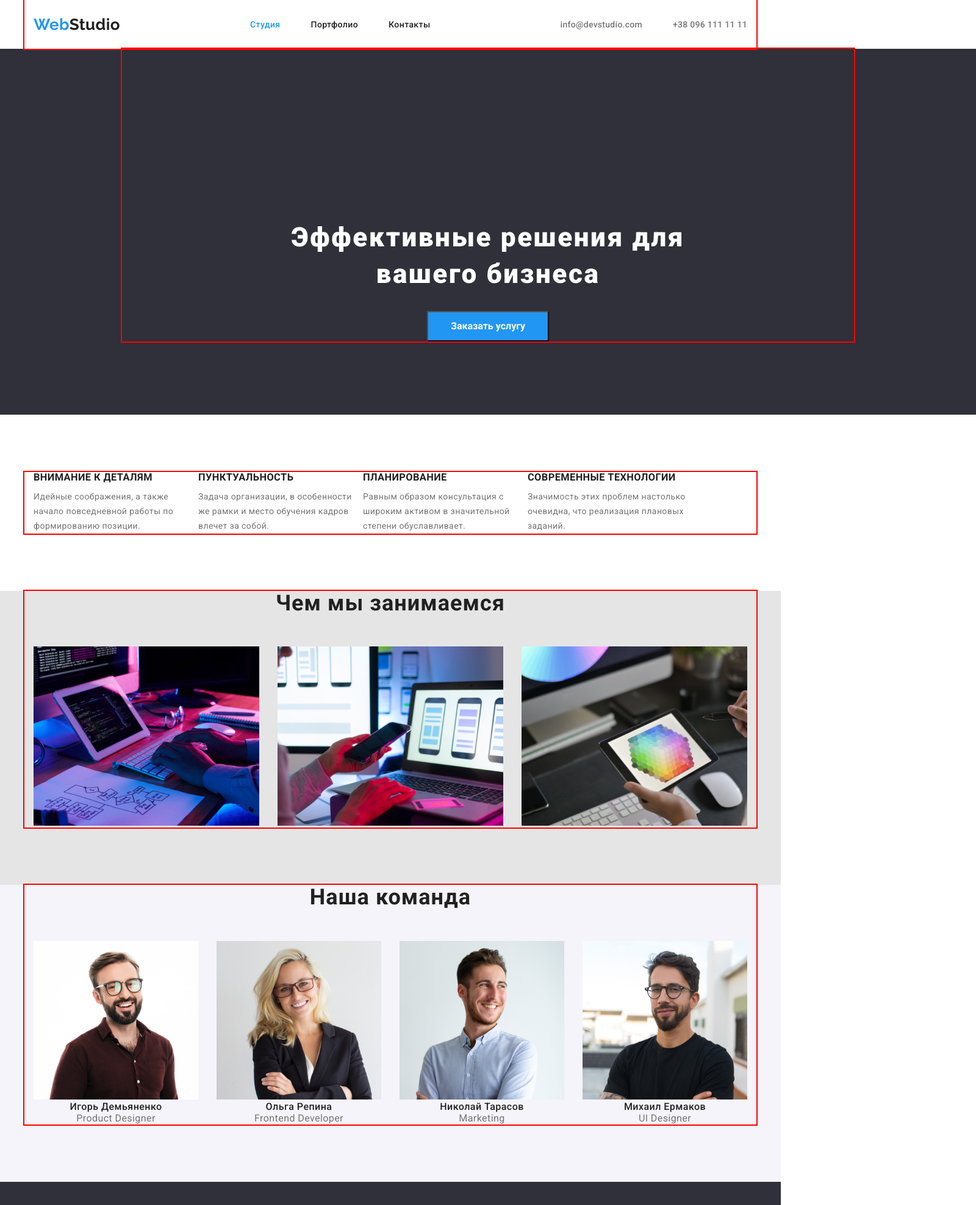
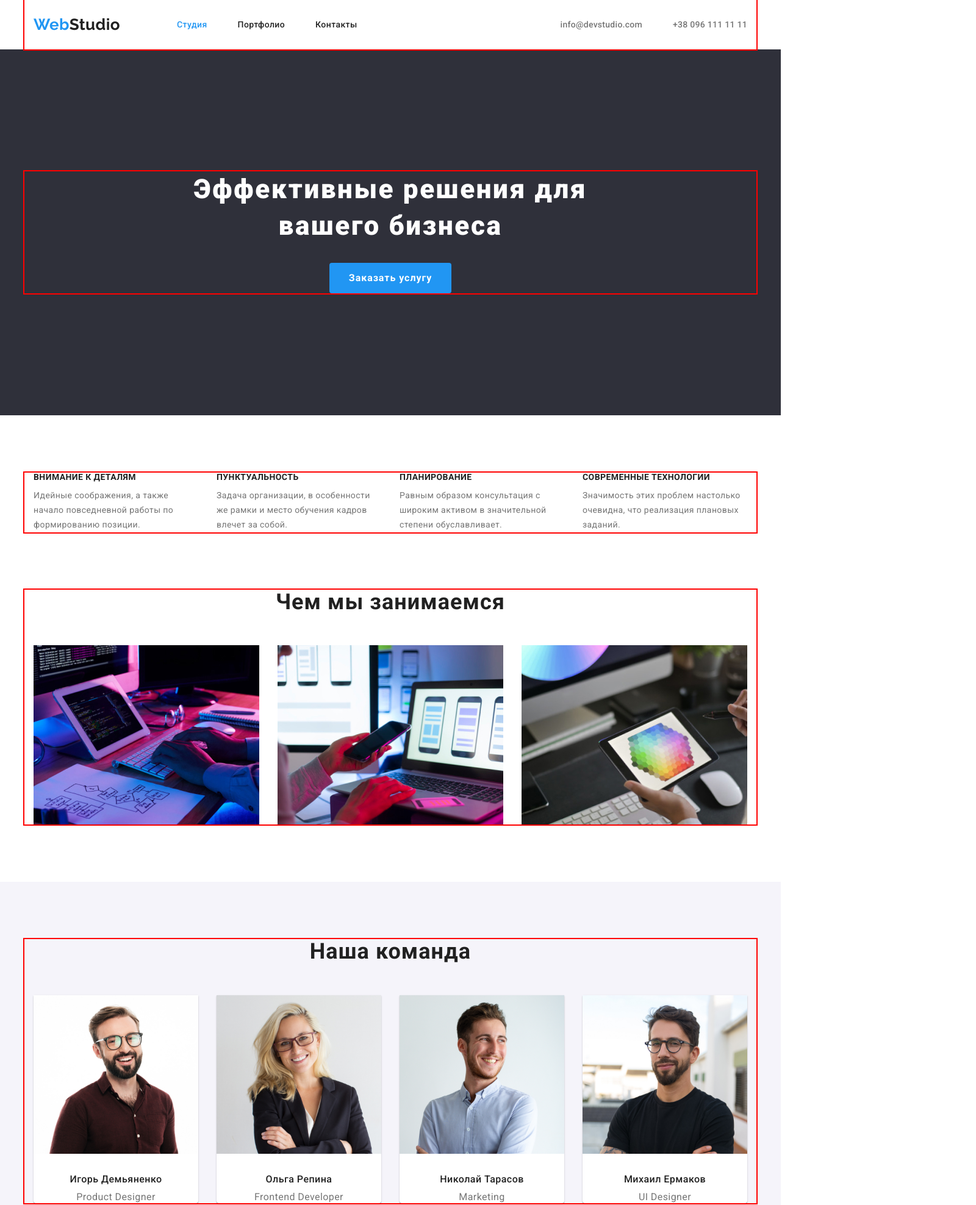
Before and after one commit to yulyashumna/goit-markup-hw-03, a plain HTML site: page index.html in a window 1280 px wide. Shown: the top 1976 px of the page at 61% size, 1600 px wide, since content can reach past the window. Drawn offline with nearby package versions, Linux system fonts and the light colour scheme.

Commit message:
corrected styles

```diff
--- a/css/styles.css
+++ b/css/styles.css
@@ -35,7 +35,7 @@ body {
 
 .list {
     list-style: none;
-}
+    }
 
 .link, .header-logo, .header-link {
     text-decoration: none;
@@ -48,6 +48,14 @@ body {
     padding-left: 15px;
     padding-right: 15px;
     outline: 2px solid red;
+}
+
+.border {
+    border-bottom: 1px solid #ECECEC ;
+}
+
+.page-header {
+    align-items: center;
 }
 
 .header-logo {
@@ -68,7 +76,6 @@ color: var(--black-color);
 }
 
 .header-list {
-    display: flex;
     margin-left: 93px;
 }
 
@@ -80,6 +87,15 @@ color: var(--black-color);
     margin-left: 50px;
 }
 
+.main-nav {
+    display: flex;
+    align-items: center;
+}
+
+.centered {
+    display: flex;
+    align-items: center;
+}
 
 .header-link {
     font-weight: 500;
@@ -90,15 +106,15 @@ color: var(--black-color);
     display: block;
     padding-top: 32px;
     padding-bottom: 32px;
-}
+ }
 
 .header-link:hover,
 .header-link:focus {
     color: var(--blue-color);
 }
 
-.list {
-    display: flex;
+
+.contacts {
     margin-left: auto;
 }
 
@@ -128,11 +144,11 @@ padding-bottom: 32px;
     padding-bottom: 32px;
 }
 
-
-.main-nav {
+.list {
     display: flex;
     align-items: center;
 }
+
 
 .visually-hidden {
     position: absolute;
@@ -152,11 +168,9 @@ padding-bottom: 32px;
 
 
 .hero-title {
-    margin-top: 0px;
     margin-bottom: 30px;
     margin-left: auto;
     margin-right: auto;
-    padding-top: 280px;
     text-align: center;
     display: block;
     width: 696px;
@@ -164,24 +178,14 @@ padding-bottom: 32px;
     line-height: 1.36;
     font-size: 44px;
     letter-spacing: 0.06em;
-
     color: var(--white-color);
 }
 
-
-
 .hero {
-width: 1600px;
-height: 600px;
-top: 80px;
 text-align: center;
-margin-left:  auto;
-margin-right:  auto;
+padding: 200px 0;
 background: var(--dark-gray-color) ;
 }
-
-
-
 
 .hero-btn {
    color: var(--white-color);
@@ -190,7 +194,9 @@ background: var(--dark-gray-color) ;
    font-weight: 700;
    font-size: 16px;
    line-height: 1.87;
-   letter-spacing: 0,06em;
+   letter-spacing: 0.06em;
+   border: none;
+   border-radius: 4px;
    background-color: var(--blue-color);
    width: 200px;
    height: 50px;
@@ -215,12 +221,13 @@ background: var(--dark-gray-color) ;
     display: flex;
    }
 
-.desk-list.desk-item + .desk-item {
+   .desk-item + .desk-item {
     margin-left: 30px;
 }
 
 .desk-title {
     font-weight: 700;
+    font-size: 14px;
     line-height: 1.14;
     margin-bottom: 10px;
     text-transform: uppercase;
@@ -238,14 +245,10 @@ background: var(--dark-gray-color) ;
 
 
 
-
-
-
-
 /*-----Чем мы занимаемся-----*/
 
 .features {
-    background-color: #E5E5E5;
+    background-color: var(--white-color);
 }
 
 .feat-title {
@@ -255,7 +258,7 @@ font-size: 36px;
 line-height: 1.16;
 text-align: center;
 letter-spacing: 0.03em;
-padding-bottom: 50px;
+margin-bottom: 50px;
 color: var(--black-color);
 }
 
@@ -265,6 +268,12 @@ color: var(--black-color);
 
 .feat-item + .feat-item {
     margin-left: 30px;
+}
+
+.img-photo {
+    display: block;
+    max-width: 100%;
+    height: auto;
 }
 
 /*-----Наша команда-----*/
@@ -280,7 +289,7 @@ background-color: var(--milk-color);
     line-height: 1.16;
     text-align: center;
     letter-spacing: 0.03em;
-    padding-bottom: 50px;
+    margin-bottom: 50px;
     color: var(--black-color);
 }
 
@@ -292,6 +301,8 @@ background-color: var(--milk-color);
     text-align: center;
     letter-spacing: 0.03em;
     color: var(--black-color);
+
+    padding-bottom: 10px;
 }
 
 .team-text {
@@ -309,6 +320,16 @@ background-color: var(--milk-color);
     margin-left: 30px;
 }
 
+.team-item {
+    background-color: var(--white-color);
+    box-shadow: 0px 1px 3px rgba(0, 0, 0, 0.12), 0px 1px 1px rgba(0, 0, 0, 0.14), 0px 2px 1px rgba(0, 0, 0, 0.2);
+    border-radius: 0px 0px 4px 4px;
+}
+
+.image-team {
+    padding-bottom: 30px;
+}
+
 /*-----footer-----*/
 
 .page-footer {
@@ -320,8 +341,9 @@ background-color: var(--milk-color);
     background-color: var(--dark-gray-color) ;
 }
 .footer-logo {
-    text-decoration: none;
-    margin-bottom: 20px;
+   margin-bottom: 20px;
+   display: block;
+
    }
 
 .footer-logo {
@@ -332,10 +354,17 @@ background-color: var(--milk-color);
     line-height: 1.19;
     letter-spacing: 0.03em;
     color: var(--white-color) ;
+    text-decoration: none;
 }
 
 .footer-list {
+    display: block;
    flex-direction: column;
+   margin-right: auto;
+}
+
+.footer-item {
+    margin-top: 9px;
 }
 
 .address {
@@ -405,6 +434,10 @@ background-color: var(--milk-color);
     color: var(--black-color);
 }
 
+.img-blocks {
+    display: block;
+}
+
 .blocks-text {
     font-style: normal;
     font-weight: 400;
@@ -414,13 +447,20 @@ background-color: var(--milk-color);
     color: var(--grey-color) ;
 }
 
-.img-blocks {
-    padding-bottom: 20px;
+.block-description {
+    padding: 20px 24px;
 }
 
 .blocks-subtitle {
-    padding-bottom: 5px;
+    margin-bottom: 4px;
 }
+
+.border-blocks {
+    border-left: 1px solid #EEEEEE;
+    border-bottom:  1px solid #EEEEEE;
+    border-right: 1px solid #EEEEEE;
+    }
+
 
 .list-blocks {
     display: flex;
--- a/index.html
+++ b/index.html
@@ -13,7 +13,7 @@
 </head>
 <body>
     <header class="page-header">
-        <div class="container">
+        <div class="container border centered">
       <nav class="main-nav">
       <a lang="en" href="./index.html" class="header-logo"><span class="blue-logo">Web</span>Studio</a>
         <ul class="header-list list">
@@ -21,12 +21,11 @@
           <li class="header-item"><a href="./portfolio.html" class="header-link">Портфолио</a></li>
           <li class="header-item"><a href="" class="header-link">Контакты</a></li>
         </ul>
-
-      <ul class="list">
+      </nav>
+      <ul class="list contacts">
           <li class="header-item"><a href="mailto:info@devstudio.com" class="header-mail link">info@devstudio.com</a></li>
           <li class="header-item"><a href="tel:+380961111111" class="header-tel link">+38 096 111 11 11</a></li>
       </ul>
-    </nav>
     </div>
     </header>
 
@@ -66,17 +65,17 @@
         <div class="container">
         <h2 class="feat-title">Чем мы занимаемся</h2>
         <ul class="feat-list list">
-            <li class="feat-item"><img
+            <li class="feat-item"><img class="img-photo"
                   src="./img/box1.jpg"
                   alt="верстка кода"
                   width="370"
                   /></li>
-            <li class="feat-item"><img
+            <li class="feat-item"><img class="img-photo"
                   src="./img/box2.jpg"
                   alt="дизайн мобильных приложений"
                   width="370"
                   /></li>
-            <li class="feat-item"><img
+            <li class="feat-item"><img class="img-photo"
                   src="./img/box3.jpg"
                   alt="цветовая гамма"
                   width="370"
@@ -85,12 +84,12 @@
         </div>
     </section>
 
-    <section class="team paddingbot">
+    <section class="team paddingbot paddingtop">
         <div class="container">
         <h2 class="team-title">Наша команда</h2>
         <ul class="team-list list">
             <li class="team-item">
-                <img
+                <img class="image-team"
                   src="./img/teamcard1.jpg"
                   alt="фото дизайнера"
                   width="270"
@@ -99,7 +98,7 @@
                 <p class="team-text">Product Designer</p>
             </li>
             <li class="team-item">
-                <img
+                <img class="image-team"
                   src="./img/teamcard2.jpg"
                   alt="фото разработчика"
                   width="270"
@@ -108,7 +107,7 @@
                 <p class="team-text">Frontend Developer</p>
             </li>
             <li class="team-item">
-                <img
+                <img class="image-team"
                   src="./img/teamcard3.jpg"
                   alt="фото маркетолога"
                   width="270"
@@ -117,7 +116,7 @@
                 <p class="team-text">Marketing</p>
             </li>
             <li class="team-item">
-                <img
+                <img class="image-team"
                   src="./img/teamcard4.jpg"
                   alt="фото дизайнера"
                   width="270"
@@ -132,16 +131,16 @@
 
     <footer class="page-footer">
         <div class="container">
-        <a lang="en" href="./index.html" class="footer-logo"><span class="blue-logo">Web</span>Studio</a>
+        <a class="footer-logo" lang="en" href="./index.html"  ><span class="blue-logo">Web</span>Studio</a>
         <address>
             <ul class="footer-list list">
-                <li>
+                <li class="footer-item">
                     <a href="https://goo.gl/maps/oU3ELZJm1vPTob157"
                        target="_blank"
                        rel="noopener noreferrer nofollow" class="link address">г. Киев, пр-т Леси Украинки, 26</a>
                 </li>
-                <li><a href="mailto:info@example.com" class="mail link">info@example.com</a></li>
-                <li><a href="tel:+380991111111" class="tel link">+38 099 111 11 11</a></li>
+                <li class="footer-item"><a href="mailto:info@example.com" class="mail link">info@example.com</a></li>
+                <li class="footer-item"><a href="tel:+380991111111" class="tel link">+38 099 111 11 11</a></li>
             </ul>
         </address>
     </div>
```
Also changed, not shown: portfolio.html (+18 -0 lines).
